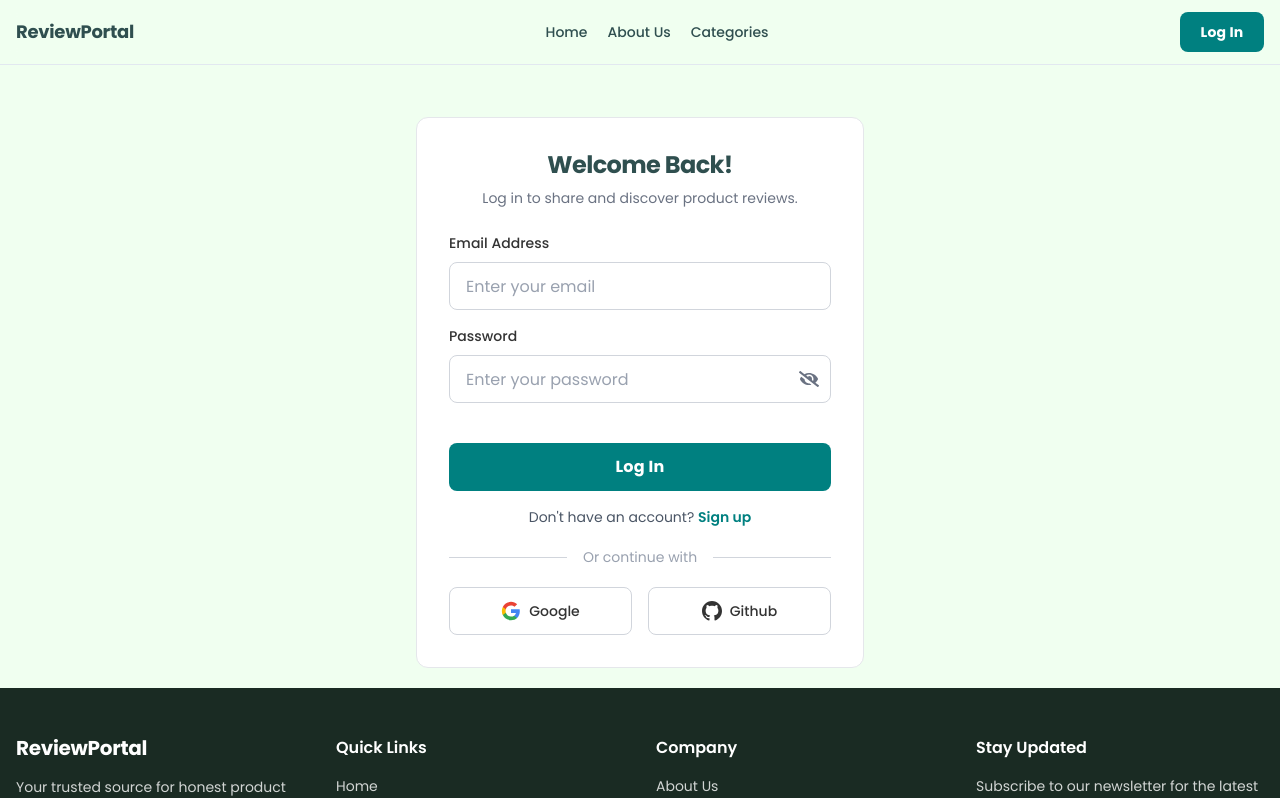
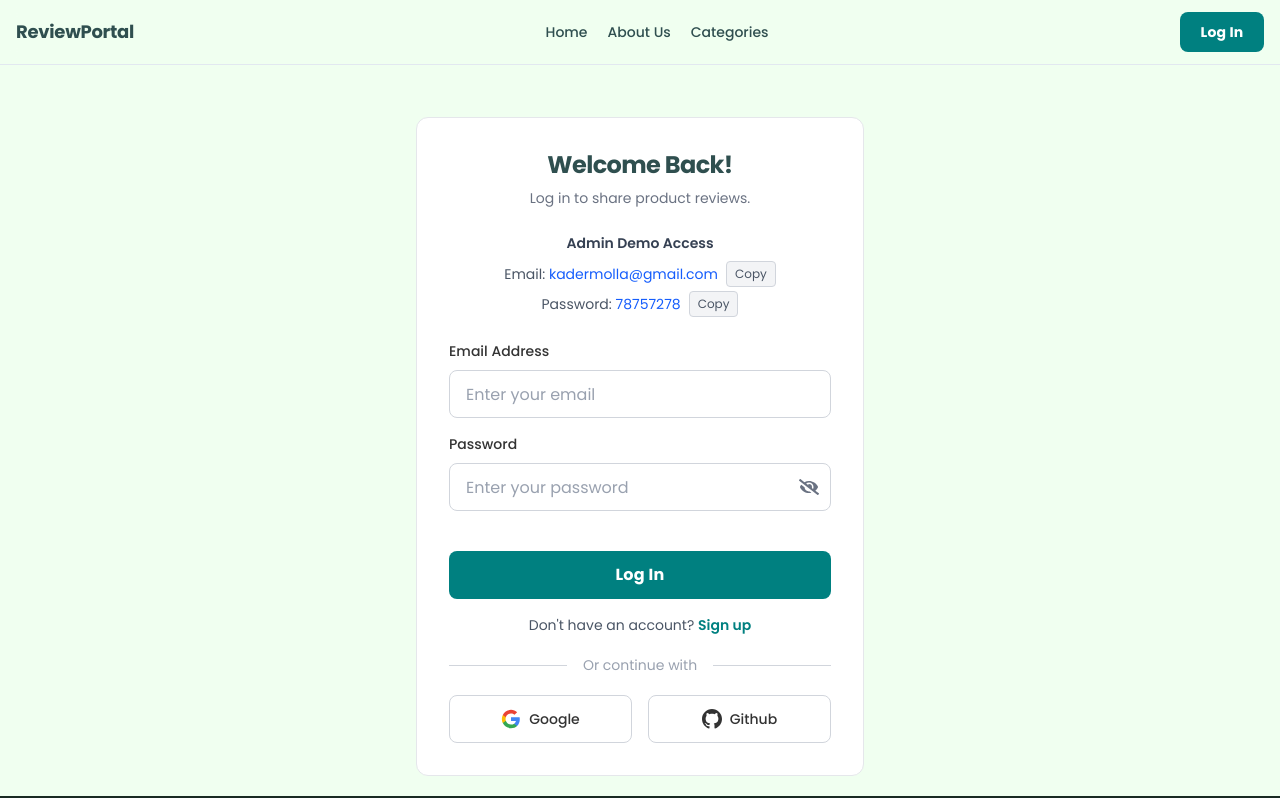
Before and after one commit to kader009/trustedge, a Next.js app: page /login in a window 1280 px wide. Shown: the top 798 px of the page. Built offline with nearby package versions, Linux system fonts and the light colour scheme; no server answers.

Commit message:
admin demo access add on login form

```diff
--- a/app/contact-us/page.tsx
+++ b/app/contact-us/page.tsx
@@ -185,7 +185,7 @@ const ContactPage = () => {
                   </div>
                 </div>
                 <div className="mt-8 border-t border-gray-200 dark:border-white/10 pt-8">
-                  <h3 className="text-xl font-bold tracking-tight text-gray-900 dark:text-white mb-4">
+                  <h3 className="text-xl font-bold tracking-tight text-text-light dark:text-white mb-4">
                     Looking for quick answers?
                   </h3>
                   <p className="text-gray-500 dark:text-gray-400 mb-6">
--- /dev/null
+++ b/src/components/shared/AdminAccess.tsx
@@ -0,0 +1,35 @@
+'use client';
+
+const AdminAccess = () => {
+  return (
+    <div className="text-center text-sm text-gray-600 mb-6">
+      <p className="font-semibold text-gray-700 mb-2 dark:text-white">Admin Demo Access</p>
+
+      <div className="flex justify-center items-center space-x-2 mb-1">
+        <span className="dark:text-white">
+          Email: <span className="text-blue-600 dark:text-white">kadermolla@gmail.com</span>
+        </span>
+        <button
+          onClick={() => navigator.clipboard.writeText('kadermolla@gmail.com')}
+          className="text-xs px-2 py-1 bg-gray-100 hover:bg-gray-200 border border-gray-300 rounded"
+        >
+          Copy
+        </button>
+      </div>
+
+      <div className="flex justify-center items-center space-x-2">
+        <span className="dark:text-white">
+          Password: <span className="text-blue-600 dark:text-white">78757278</span>
+        </span>
+        <button
+          onClick={() => navigator.clipboard.writeText('78757278')}
+          className="text-xs px-2 py-1 bg-gray-100 hover:bg-gray-200 border border-gray-300 rounded"
+        >
+          Copy
+        </button>
+      </div>
+    </div>
+  );
+};
+
+export default AdminAccess;
--- a/src/module/authentication/Loginview.tsx
+++ b/src/module/authentication/Loginview.tsx
@@ -1,5 +1,6 @@
 'use client';
 
+import AdminAccess from '@/src/components/shared/AdminAccess';
 import SocialLog from '@/src/components/social/SocialLog';
 import { useAppDispatch, useAppSelector } from '@/src/redux/hook';
 import { useLoginMutation } from '@/src/redux/store/api/endApi';
@@ -60,16 +61,7 @@ const Loginview = () => {
 
       console.log('Token saved to Redux:', response.data.accessToken);
       toast.success('Login successful!');
-
-      // Check for redirect path
-      const redirectPath = localStorage.getItem('redirectAfterLogin');
-      if (redirectPath) {
-        localStorage.removeItem('redirectAfterLogin');
-        route.replace(redirectPath);
-      } else {
-        route.replace('/');
-      }
-
+      route.replace('/');
       dispatch(setEmail(''));
       dispatch(setPassword(''));
     } catch (error) {
@@ -85,8 +77,13 @@ const Loginview = () => {
           Welcome Back!
         </h1>
         <p className="text-gray-500 dark:text-gray-200 text-sm font-normal leading-normal pb-6 text-center">
-          Log in to share and discover product reviews.
+          Log in to share product reviews.
         </p>
+
+        {/*  Admin Access Info */}
+        <AdminAccess />
+
+        {/* user form */}
         <form className="flex flex-col gap-4" onSubmit={handleLogin}>
           <label className="flex flex-col w-full">
             <p className="text-[#333333] dark:text-gray-200 text-sm font-medium leading-normal pb-2">
```
